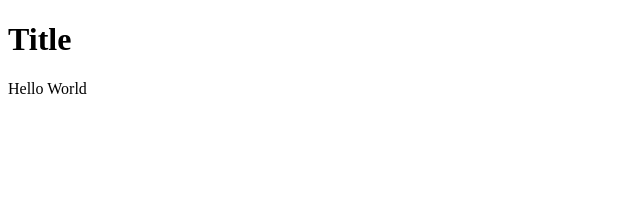
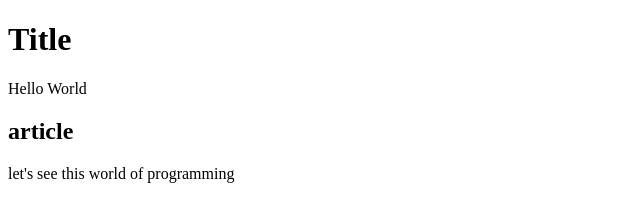
Before and after one commit to TomasAgusL/repository-git, a plain HTML site: page index.html in a window 1280 px wide. Shown: the whole page, without its empty margins (0-640 px from the left). Drawn offline with Linux system fonts and the light colour scheme.

Commit message:
modificacion del archivo index.html

```diff
--- a/index.html
+++ b/index.html
@@ -10,5 +10,9 @@
 <h1>Title</h1>
 
 <p>Hello World</p>
+<article>
+    <h2>article</h2>
+    <p>let's see this world of programming</p>
+</article>
 </body>
 </html>
```
